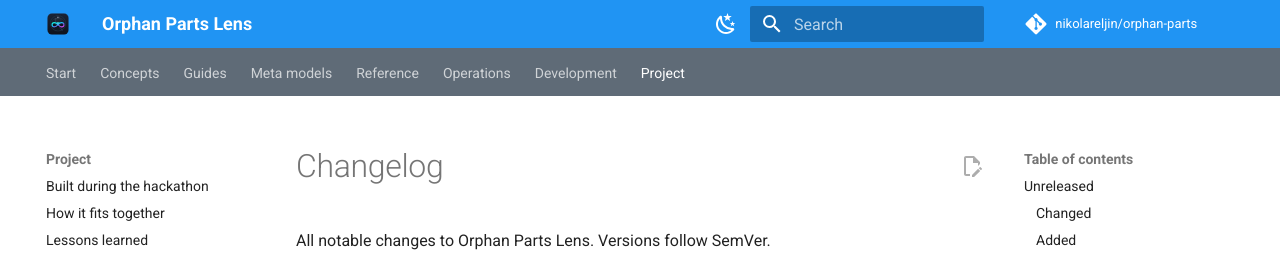
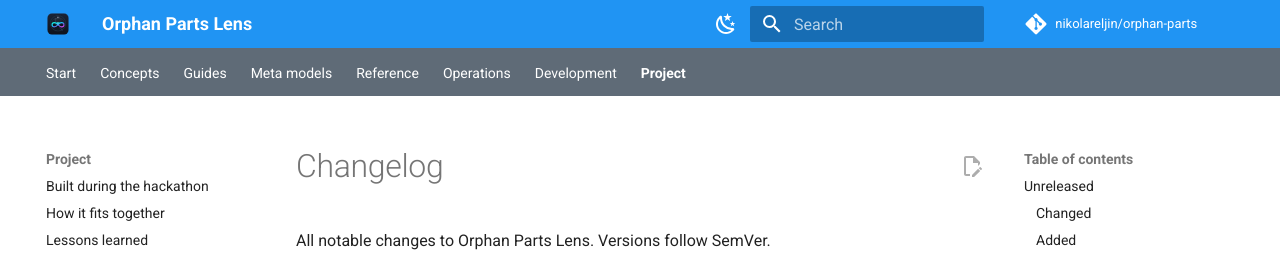
Before and after one commit to nikolareljin/orphan-parts, an MkDocs documentation site: the page built from docs/project/changelog.md, in a window 1280 px wide and 1400 px high. Shown: the top 257 px of the window. Built offline with MkDocs 1.6.1 and Material for MkDocs 9.7.7, drawn with Linux system fonts in a browser that asks for light colours; comment, search, counter and statistics services are not loaded; some of the changed text lies outside the part shown.

Commit message:
fix(docs): keep inactive tab labels readable

```diff
--- a/CHANGELOG.md
+++ b/CHANGELOG.md
@@ -24,7 +24,7 @@
 - `.env.example` lists every name the hosted deploy and the planned second model route use (Modal, Cloudflare, the host's key, code, cap and mode; Baseten and Fireworks), with empty values and where to get each; `./dev deploy hosted` reads them from `.env` when the shell does not set them.
 
 ### Changed
-- The docs site's tabs bar under the header is a mid gray in both schemes instead of the palette's light blue: the active tab's white text reads at 5.45:1 in light and 7.59:1 in dark, the dimmed tabs at 3.62:1 and 4.71:1 (2.29:1 on the blue before).
+- The docs site's tabs bar under the header is a mid gray in both schemes instead of the palette's light blue: all tab labels stay fully opaque white, with the active page in bold, so inactive tabs remain readable too.
 - The docs site tells the story: how it fits together (one clickable diagram and two paths through the demo set), lessons learned, next steps (the roadmap folded into it) and the pitch.
 ### Added
 - A picture of what an item could become: *What it could look like* on the item dialog, under the photos, with a field for the use and **Draw it**; Muse Image draws it only on that click (`POST /api/items/{id}/picture`), from the item's type, accepted values (never a private one such as a serial number, MAC or IMEI), condition and faults; kept beside the photos as `picture-<n>.jpg` and never counted as one, served by `GET /api/items/{id}/pictures/{n}`, captioned as drawn and never evidence, charged in the ledger per image; the demo visitor sees the pictures of public items and is refused a new one. Off unless `PICTURE_ENABLED` is set; the stub `images-generations/picture.json` answers fixture mode.
--- a/docs/assets/extra.css
+++ b/docs/assets/extra.css
@@ -1,7 +1,4 @@
-/* The tabs bar under the header: a mid gray instead of the palette's light blue.
-   The tab text keeps Material's white and its opacity rules: the active or
-   hovered tab is full white (5.45:1 on #5f6b77, 7.59:1 on #4b5560), the others
-   are white at 70% opacity (3.62:1 and 4.71:1; on the blue it was 2.29:1). */
+/* Keep every tab readable in both themes; weight marks the active page. */
 [data-md-color-scheme="default"] .md-tabs {
   background-color: #5f6b77;
 }
@@ -9,3 +6,13 @@
 [data-md-color-scheme="slate"] .md-tabs {
   background-color: #4b5560;
 }
+
+[data-md-color-scheme="default"] .md-tabs__link,
+[data-md-color-scheme="slate"] .md-tabs__link {
+  color: #fff;
+  opacity: 1;
+}
+
+.md-tabs__item--active .md-tabs__link {
+  font-weight: 700;
+}
```
